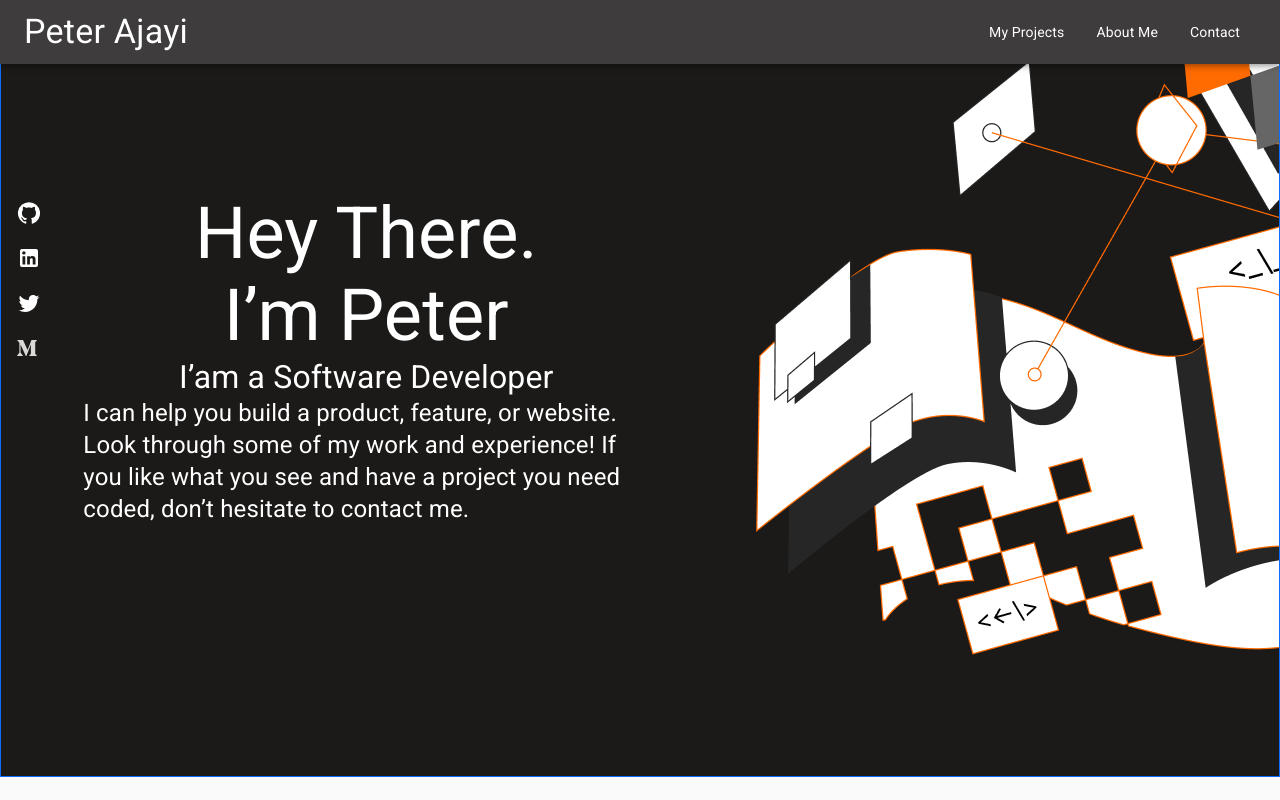
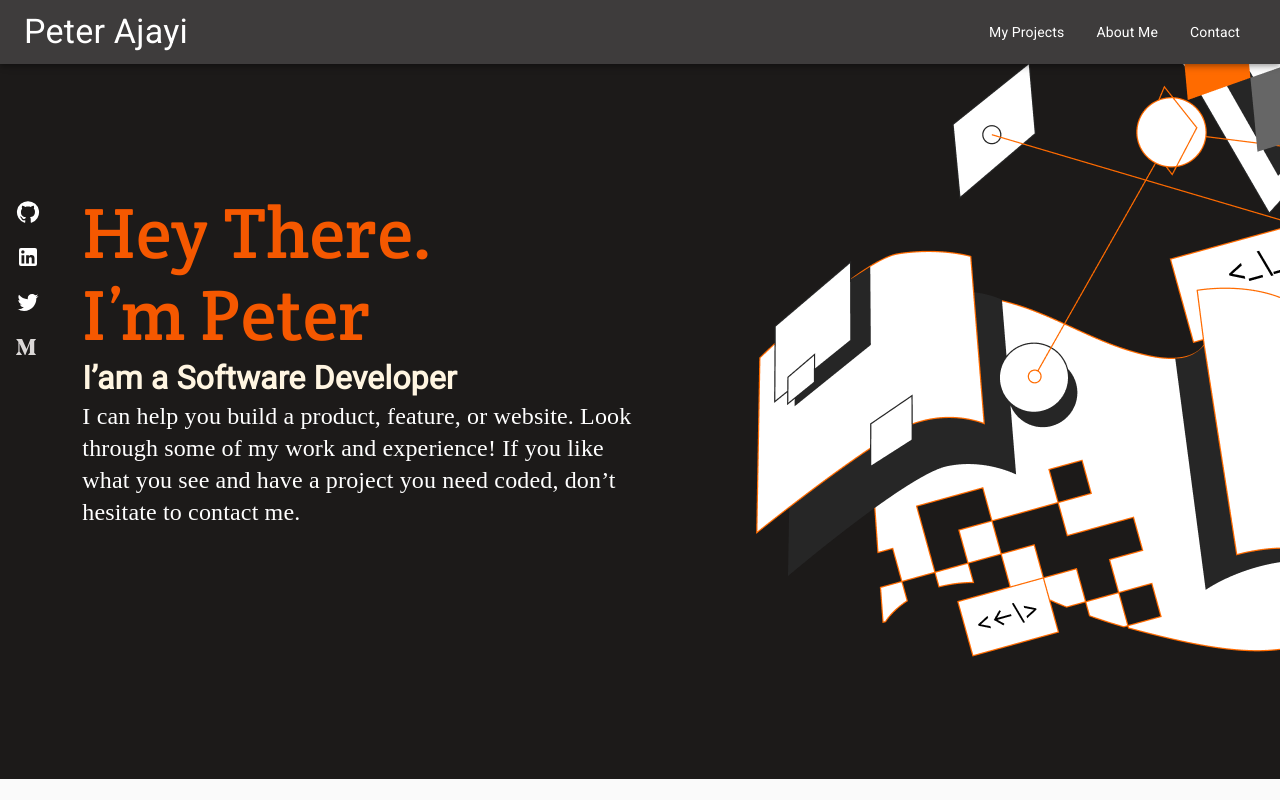
Before and after one commit to peterdgreat/My-Personal-Website, a React (Create React App) app: page /project in a window 1280 px wide. Shown: the top 800 px of the page. Built offline with nearby package versions, Linux system fonts and the light colour scheme.

Commit message:
added  fonts sizes  and colors to hero page

```diff
--- a/src/components/Hero.js
+++ b/src/components/Hero.js
@@ -45,7 +45,7 @@ export default function Hero() {
   ];
   return (
     <div className="home-bg w-100 ">
-      <div className=" w-100 h-100 d-flex align-items-start justify-content-end home  border border-primary ">
+      <div className=" w-100 h-100 d-flex align-items-start justify-content-end home ">
 
         <section className="d-flex flex-md-column">
           {socialMedia.map((link) => (
@@ -58,12 +58,12 @@ export default function Hero() {
         </section>
         <section className="d-flex flex-column w-100 ">
           <div className="section">
-            <h2 className="name text-center  ">
+            <h2 className="name  ">
               Hey There.
               <br />
               I’m Peter
             </h2>
-            <h3 className="title text-center ">I’am a Software Developer</h3>
+            <h3 className="title  ">I’am a Software Developer</h3>
             <div className="description  d-flex">
               <p>
                 I can help you build a product, feature, or website.
--- a/src/styles/Hero.css
+++ b/src/styles/Hero.css
@@ -1,4 +1,5 @@
-@import url('https://fonts.googleapis.com/css2?family=Montserrat&family=Roboto');
+/* stylelint-disable font-family-no-missing-generic-family-keyword */
+@import url('https://fonts.googleapis.com/css2?family=Crete Round&family=Roboto');
 
 .home-bg {
   color: #fff;
@@ -11,11 +12,12 @@
 }
 
 .name {
-  /* font-family: 'Crete Round'; */
+  font-family: 'Crete Round';
   font-style: normal;
   font-weight: 400;
-  font-size: 72px;
-  line-height: 82px;
+  font-size: 56px;
+  line-height: 64px;
+  color: #f55800;
 }
 
 .section {
@@ -23,15 +25,21 @@
 }
 
 .title {
+  font-family: 'Roboto';
   font-style: normal;
-  font-weight: 500;
-  color: #fff;
+  font-weight: 700;
+  font-size: 24px;
+  line-height: 32px;
+  color: #fff5e1;
 }
 
 .description {
+  font-family: 'Poppins';
   font-style: normal;
-  font-weight: normal;
-  color: #f4f5f7;
+  font-weight: 400;
+  font-size: 16px;
+  line-height: 24px;
+  color: #fff;
 }
 
 .home {
@@ -48,6 +56,35 @@
   }
 }
 
+@media screen and (min-width: 768px) {
+  .name {
+    font-family: 'Crete Round';
+    font-style: normal;
+    font-weight: 400;
+    font-size: 72px;
+    line-height: 82px;
+    color: #f55800;
+  }
+
+  .title {
+    font-family: 'Roboto';
+    font-style: normal;
+    font-weight: 700;
+    font-size: 32px;
+    line-height: 44px;
+    color: #fff5e1;
+  }
+
+  .description {
+    font-family: 'Poppins';
+    font-style: normal;
+    font-weight: 400;
+    font-size: 20px;
+    line-height: 32px;
+    color: #fff;
+  }
+}
+
 @media screen and (min-width: 992px) {
   .home {
     padding: 192px 0 251px 0;
```
